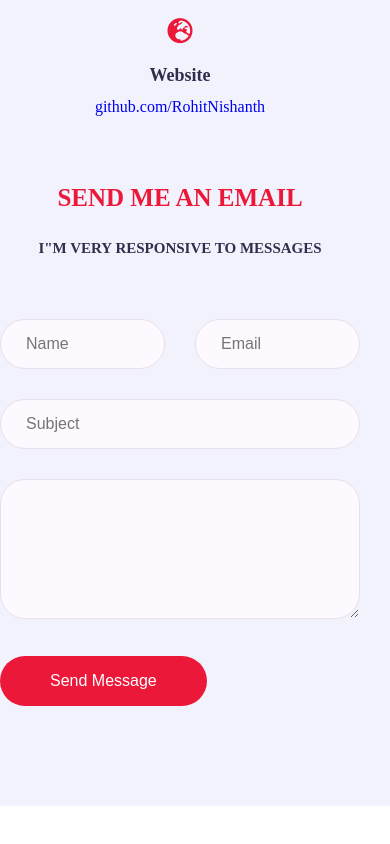
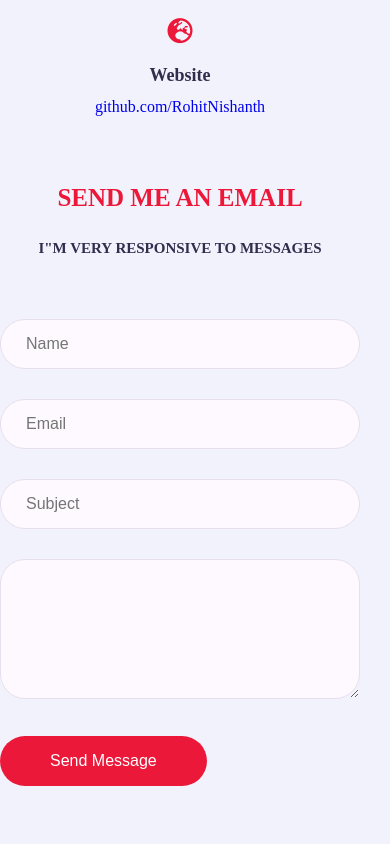
Before and after one commit to RohitNishanth/my_portfolio, a plain HTML site: page index.html in a window 390 px wide. Shown: the part 7347-8191 px from the top of the page. Before the commit the page ends 8153 px from the top, so only its background shows below. Drawn offline with nearby package versions, Linux system fonts and the light colour scheme; a web font is replaced by a local one.

Commit message:
new thigs added

```diff
--- a/style.css
+++ b/style.css
@@ -702,7 +702,7 @@ h3.my-profession{
 }
 @media (max-width:767px)
 {
-    .contact .contact-info-item .col-6,
+    .contact .contact-form .col-6,
     .contact .contact-info-item,
     .portfolio .portfolio-item,
     .service .service-item,
```
